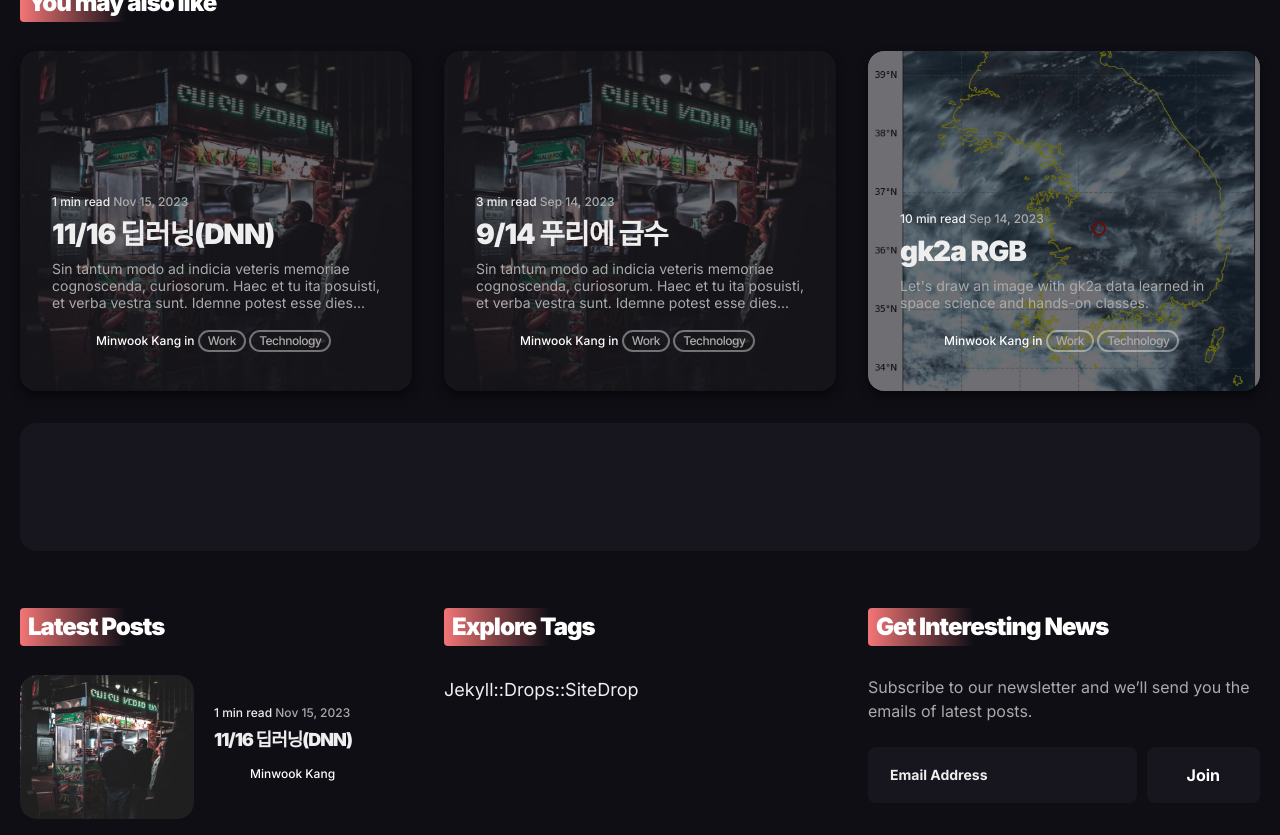
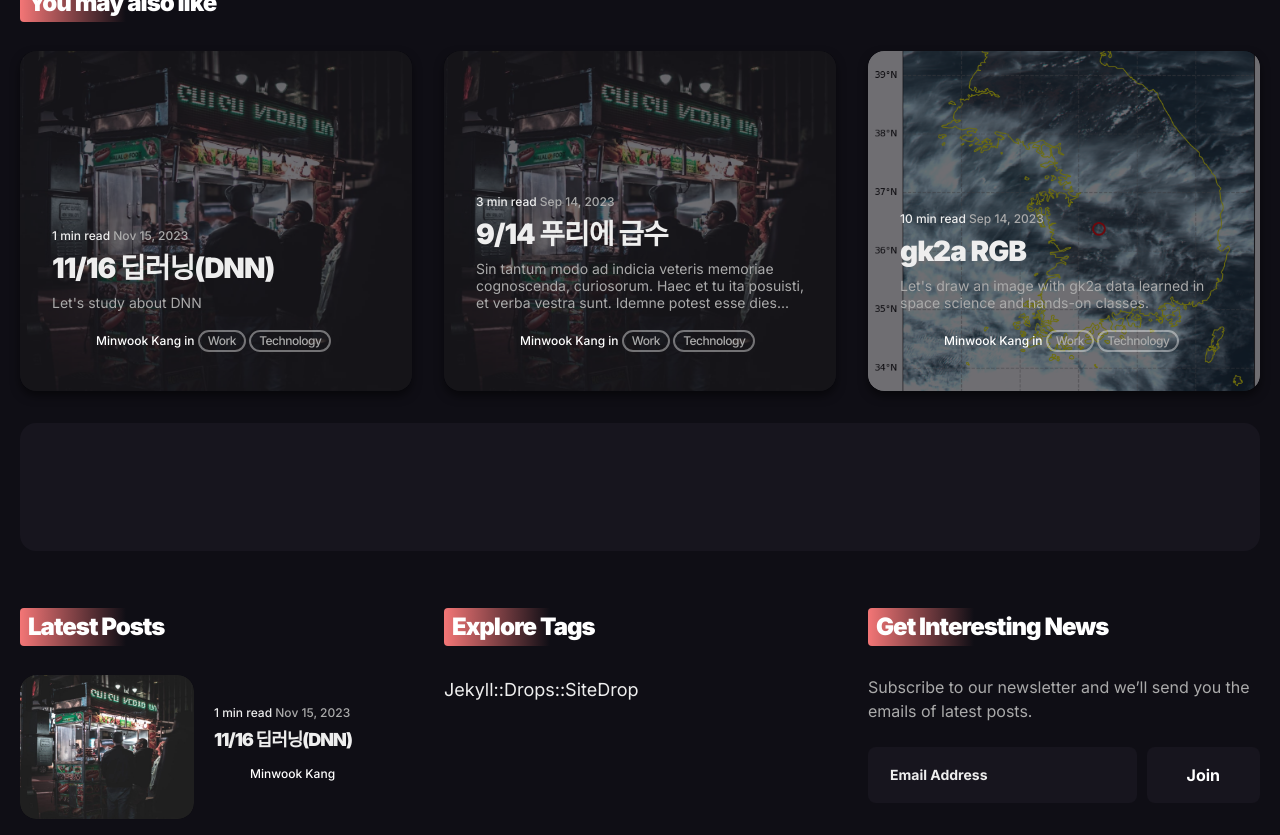
Before and after one commit to La-Folia/La-folia.github.io, a Jekyll site: the page built from _posts/2023-11-9-Astrophotography.markdown, in a window 1280 px wide and 900 px high, scrolled down 1221 px, cut to the strip 0-835 px from the top of the window. Built offline with Jekyll 4.4.1, drawn with Linux system fonts in a browser that asks for light colours; nearby versions of some CDN libraries; comment, search, counter and statistics services are not loaded.

Commit message:
DNN(second)

```diff
--- a/_posts/2023-11-16-DNN.markdown
+++ b/_posts/2023-11-16-DNN.markdown
@@ -1,7 +1,7 @@
 ---
 layout: post
 title:  11/16 딥러닝(DNN)
-description: Sin tantum modo ad indicia veteris memoriae cognoscenda, curiosorum. Haec et tu ita posuisti, et verba vestra sunt. Idemne potest esse dies...
+description: Let's study about DNN
 date:   2023-11-15 22:52:35 +0300
 image:  '/images/05.jpg'
 tags:   [work, technology]
@@ -26,6 +26,8 @@
 
 노드에서 뻗어진 가지들에서 고유한 가중치(wieght) 가 곱해지고 더해진다.
 
+<img src="/images/NN.jpg">
+
 ##### 가중치란?
 
 전체에서 가지는 중요성을 높이기 위해 특정부분이나 요소에 일정한 수치를 더하는 것을 말한다.
@@ -33,6 +35,7 @@
 뉴런에서 시냅스의 연결강도(두께, 개수) 역할
 임계값을 넘을 경우에만 다음 층(Layer) 로 신호가 전달됨
 
+<img src="/images/AF.jpg">
 
 ### 입력층(Input Layer)
 시스템 외부로 부터 입력자료를 받아블여 시스템으로 전송
```
Also changed, not shown: images/AF.jpg (added), images/NN.jpg (added).
